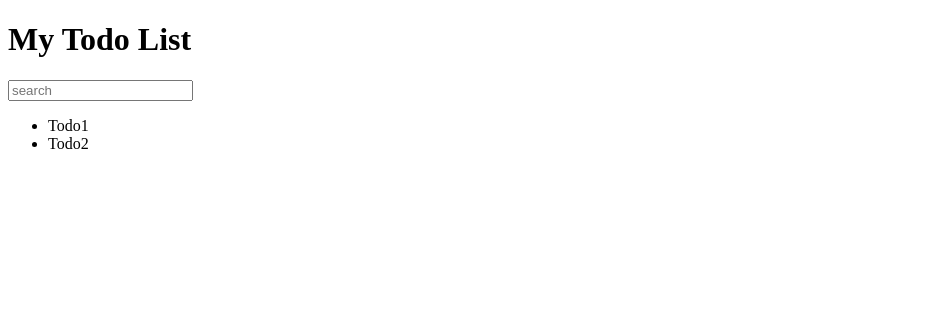
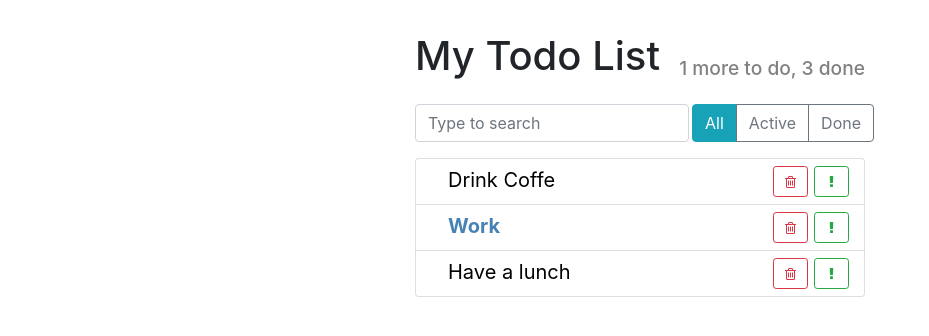
Before and after one commit to mkta4/Todo, a React app: page / in a window 1280 px wide. Shown: the whole page, without its empty margins (0-929 px from the left). Built offline with nearby package versions, Linux system fonts and the light colour scheme.

Commit message:
add styles

```diff
--- a/public/index.html
+++ b/public/index.html
@@ -3,14 +3,14 @@
   <head>
     <meta charset="utf-8" />
     <meta name="viewport" content="width=device-width, initial-scale=1" />
-    <title>Todo App</title>
+   <link rel="stylesheet" href="https://stackpath.bootstrapcdn.com/bootstrap/4.5.2/css/bootstrap.min.css">
+   <link rel="stylesheet" href="https://stackpath.bootstrapcdn.com/font-awesome/4.7.0/css/font-awesome.min.css">
+   <title>Todo App</title>
   </head>
   <body>
     <noscript>You need to enable JavaScript to run this app.</noscript>
 
-
     <div id="root"></div>
-
 
   </body>
 </html>
--- /dev/null
+++ b/src/components/app-header.css
@@ -0,0 +1,12 @@
+.app-header {
+    align-items: flex-end;
+  }
+
+  .app-header h1 {
+    flex-grow: 1;
+  }
+
+  .app-header h2 {
+    font-size: 1.2rem;
+    color: grey;
+  }
--- a/src/components/app-header.js
+++ b/src/components/app-header.js
@@ -1,7 +1,13 @@
 import React from 'react';
+import './app-header.css';
 
-const AppHeader = () => {
-    return <h1>My Todo List</h1>;
+const AppHeader = ({toDo, done}) => {
+    return (
+    <div className="app-header d-flex">
+        <h1>My Todo List</h1>
+        <h2>{toDo} more to do, {done} done</h2>
+    </div>
+    );
  };
 
  export default AppHeader;
--- /dev/null
+++ b/src/components/item-status-filter.js
@@ -0,0 +1,18 @@
+import React from 'react';
+
+import './item-status-filter.css';
+
+const ItemStatusFilter = () => {
+  return (
+    <div className="btn-group">
+      <button type="button"
+              className="btn btn-info">All</button>
+      <button type="button"
+              className="btn btn-outline-secondary">Active</button>
+      <button type="button"
+              className="btn btn-outline-secondary">Done</button>
+    </div>
+  );
+};
+
+export default ItemStatusFilter;
--- /dev/null
+++ b/src/components/search-panel.css
@@ -0,0 +1,5 @@
+.search-input {
+    width: auto;
+    flex-grow: 1;
+    margin-right: 3px;
+  }
--- a/src/components/search-panel.js
+++ b/src/components/search-panel.js
@@ -1,7 +1,12 @@
 import React from 'react';
+import './search-panel.css';
 
 const SearchPanel = () => {
-    return <input placeholder="search"/>;
- };
+    return (
+    <input type="text"
+        className="form-control search-input"
+        placeholder="Type to search"/>
+    );
+};
 
  export default SearchPanel;
--- /dev/null
+++ b/src/components/todo-list-item.css
@@ -0,0 +1,24 @@
+.todo-list-item {
+    font-size: 1.25rem;
+  }
+
+  .todo-list-item button {
+    width: 35px;
+    margin: 3px;
+  }
+
+  .todo-list-item-label {
+    margin-left: 1.25rem;
+    line-height: 35px;
+    cursor: pointer;
+    user-select: none;
+  }
+
+  .todo-list-item.done .todo-list-item-label {
+    text-decoration: line-through;
+  }
+
+  .todo-list-item.important .todo-list-item-label {
+    font-weight: bold;
+    color: steelblue;
+  }
--- a/src/components/todo-list-item.js
+++ b/src/components/todo-list-item.js
@@ -0,0 +1,33 @@
+import React from 'react';
+
+import './todo-list-item.css';
+
+const TodoListItem = ( {label, important = false} ) => {
+
+    const spanStyle = {
+        color: important ? 'steelblue' : 'black',
+        fontWeight: important ? 'bold' : 'normal'
+    };
+
+    return (
+        <span className="todo-list-item">
+          <span
+            className="todo-list-item-label"
+            style={spanStyle}>
+            {label}
+          </span>
+
+          <button type="button"
+                  className="btn btn-outline-success btn-sm float-right">
+            <i className="fa fa-exclamation" />
+          </button>
+
+          <button type="button"
+                  className="btn btn-outline-danger btn-sm float-right">
+            <i className="fa fa-trash-o" />
+          </button>
+        </span>
+      );
+};
+
+export default TodoListItem;
--- /dev/null
+++ b/src/components/todo-list.css
@@ -0,0 +1,3 @@
+.todo-list .list-group-item {
+    padding: .25rem .75rem;
+  }
--- a/src/components/todo-list.js
+++ b/src/components/todo-list.js
@@ -1,10 +1,24 @@
 import React from 'react';
 
-const TodoList = () => {
+import TodoListItem from './todo-list-item';
+import './todo-list.css'
+
+const TodoList = ( { todos } ) => {
+
+    const elements = todos.map((item) => {
+
+        const { id, ...itemProps } = item;
+
+        return (
+            <li key={id} className="list-group-item">
+            <TodoListItem { ...itemProps } />
+            </li>
+        );
+    });
+
     return (
-        <ul>
-            <li>Todo1</li>
-            <li>Todo2</li>
+        <ul className="list-group todo-list">
+           { elements }
         </ul>
     );
 };
--- /dev/null
+++ b/src/index.css
@@ -0,0 +1,8 @@
+.todo-app {
+    margin: 2rem auto 0 auto;
+    max-width: 450px;
+  }
+
+  .top-panel {
+    margin: 1rem 0;
+  }
--- a/src/index.js
+++ b/src/index.js
@@ -4,13 +4,28 @@ import ReactDOM from 'react-dom';
 import AppHeader from './components/app-header';
 import SearchPanel from './components/search-panel';
 import TodoList from './components/todo-list';
+import ItemStatusFilter from './components/item-status-filter';
+
+import './index.css';
 
 const App = () => {
+
+    const todoData = [
+        { label: 'Drink Coffe', important: false, id: 1 },
+        { label: 'Work', important: true, id: 2 },
+        { label: 'Have a lunch', important: false, id: 3 },
+    ];
+
+
     return (
-    <div>
-        <AppHeader />
+    <div className="todo-app">
+        <AppHeader toDo={1} done={3}/>
+        <div className="top-panel d-flex">
         <SearchPanel />
-        <TodoList />
+        <ItemStatusFilter />
+        </div>
+
+        <TodoList todos={todoData}/>
     </div>
     );
 };
```
Also changed, not shown: src/components/item-status-filter.css (added), 1 other file.
